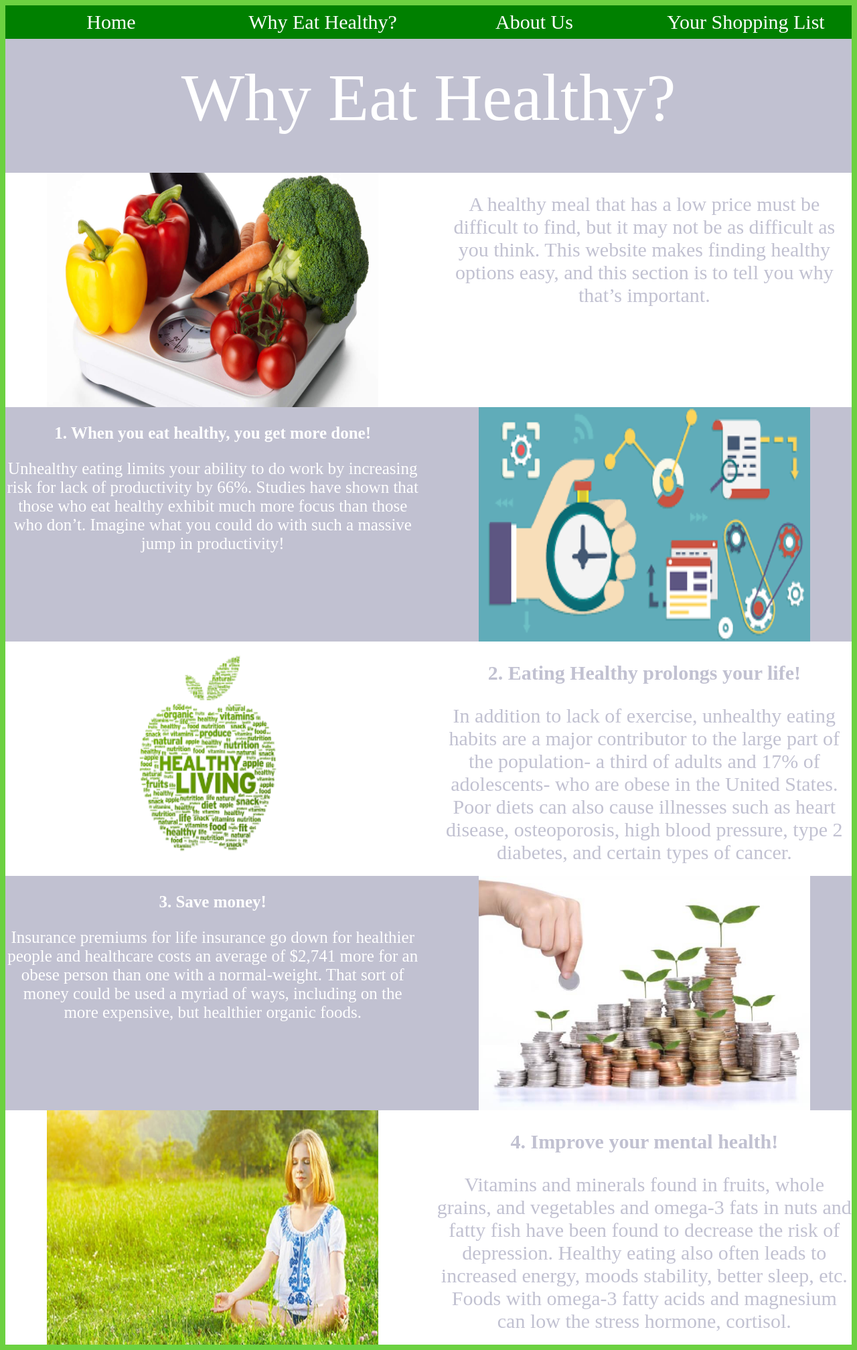
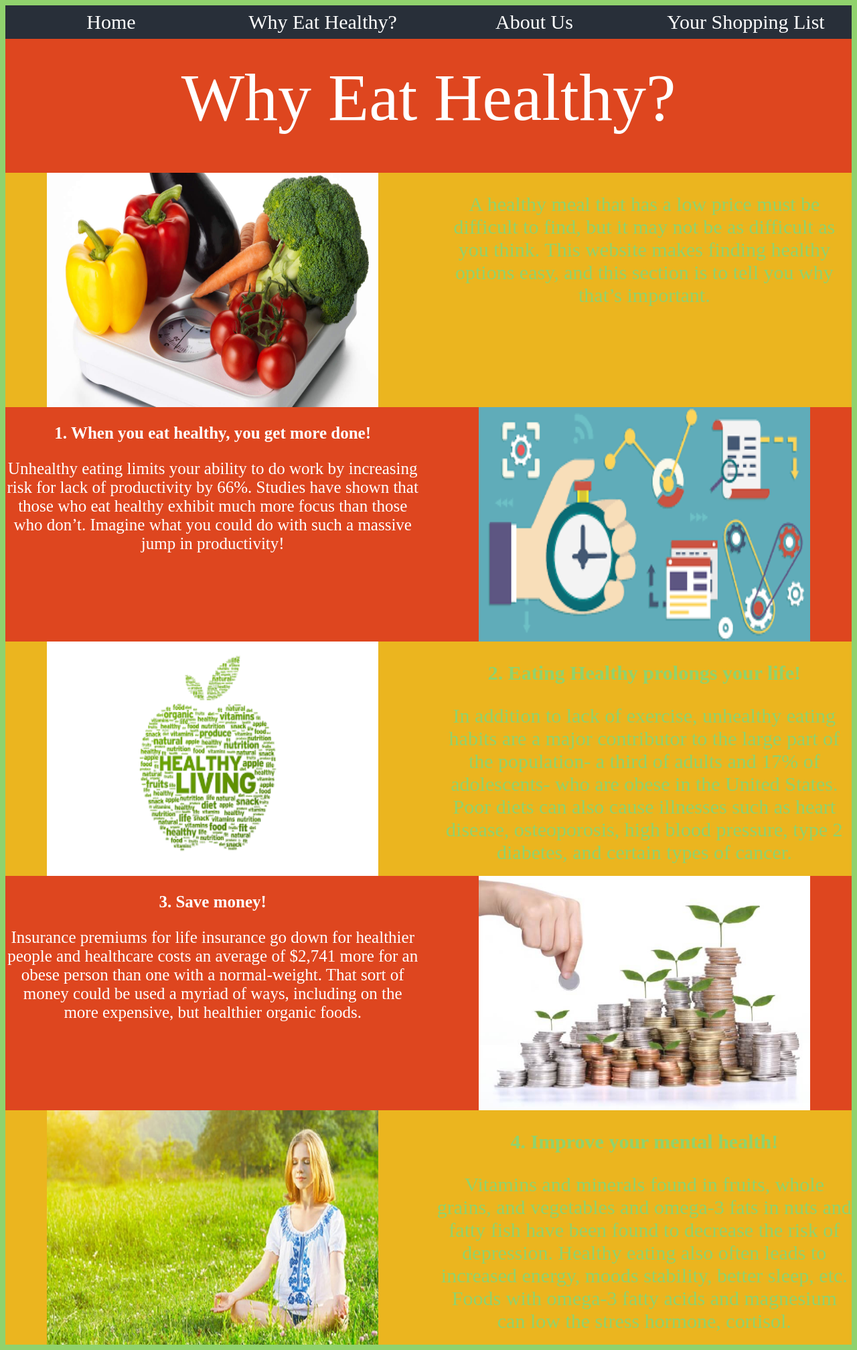
Before and after one commit to ChloeRatte/finalproject, a PHP site: page /fshealthyreworked.html in a window 1280 px wide. Shown: the whole page at 67% size. Run offline with PHP 8.4, Linux system fonts and the light colour scheme.

Commit message:
small color changes

```diff
--- a/fs.css
+++ b/fs.css
@@ -1,3 +1,10 @@
+/*PALLETE
+NAVY #282F39
+GREEN #6E8328
+ORANGE #DE461F
+WHITE #FFFFFF
+YELLOW #EBB51F
+*/
 
 #map {
         height: 400px;
@@ -24,7 +31,7 @@
 	text-align: center;
 	vertical-align: middle;
 	line-height: 50px;
-	color: rgb(193, 176, 244);
+	color: #459D72;
 }
 .cent{
 	text-align: center;
@@ -51,10 +58,10 @@
 .low{
 	font-size: 20px;
 	text-align: center;
-	color: rgb(193, 176, 244);
+	color: #459D72;
 }
 .menuItems{
-    color: white;
+    color: #FFFFFF;
 	width: 25%;
     text-align: center;
     font-family: "Ariel";
@@ -68,7 +75,7 @@
 	float: right;
 	text-align: center;
 	font-size: 30px;
-	color: #C1C1D1;
+	color: #90D26D;
 	height: 100%;
 	width: 49%;
 }
@@ -79,7 +86,7 @@
 	float: left;
 	text-align: center;
 	font-size: 25px;
-	color: white;
+	color: #FFFFFF;
 	height: 100%;
 	width: 49%;
 }
@@ -101,19 +108,19 @@
 }
 
 .grey{
-	background-color: #C1C1D1;
+	background-color: #DE461F;
 	min-height: 250px;
 }
 
 .white{
-	background-color: white;
+	background-color: #EBB51F;
 }
 
 
 
 
 .notextdec{
-	color: white;
+	color: #FFFFFF;
 	text-decoration: none;
 }
 
@@ -126,29 +133,34 @@
 }
 
 .white{
-		background-color: #ffffff;
+		background-color: #EBB51F;
 		font-size: 70px;
 }
 
 .container1{
 	min-height: 250px;
-	background-color: #ffffff;
+	background-color: #FFFFFF;
 }
 
 .container2{
 	min-height: 250px;
-	background-color: #C1C1D1;
+	background-color: #90D26D;
 }
 
 #links{
-	background-color: green;
+	background-color: #282F39;
 	width: 100%;
 	overflow: auto;
 }
 
+.imgCover img{
+	height: 100%;
+	width: 100%;
+}
+
 .wehtitle{
 	font-size: 100px;
-	color: white;
+	color: #FFFFFF;
 	text-align: center;
 	vertical-align: middle;
 	padding-top: 30px;
@@ -197,7 +209,7 @@ h2{
 
 .dropbtn {
     background-color: #4CAF50;
-    color: white;
+    color: #FFFFFF;
     padding: 16px;
     font-size: 16px;
     border: none;
--- a/fs.html
+++ b/fs.html
@@ -13,6 +13,7 @@
 	}
 </style>
 <body>
+<div id = coverImg>
 <div class="container">
 		<div class = "contentChild">
 			<div class="purple" id="links">
@@ -29,8 +30,6 @@
 </div>
 <div class = "cent"><em> Eat Healthy Today, Keep The Doctor Away</em></div>
 
-
-
 </div>
 </body>
 </hmtl>
--- a/fshealthyreworked.html
+++ b/fshealthyreworked.html
@@ -5,7 +5,7 @@
 	<link rel = "stylesheet" type="text/css" href="fs.css">
  	<style>
 		body{
-			background-color: #6CD141;
+			background-color: #90D26D;
 		}
 
 		.content {
@@ -14,7 +14,6 @@
 			overflow: auto;
 
 		}
-
 
 		.contentChild {
 			min-height: 350px;
```
